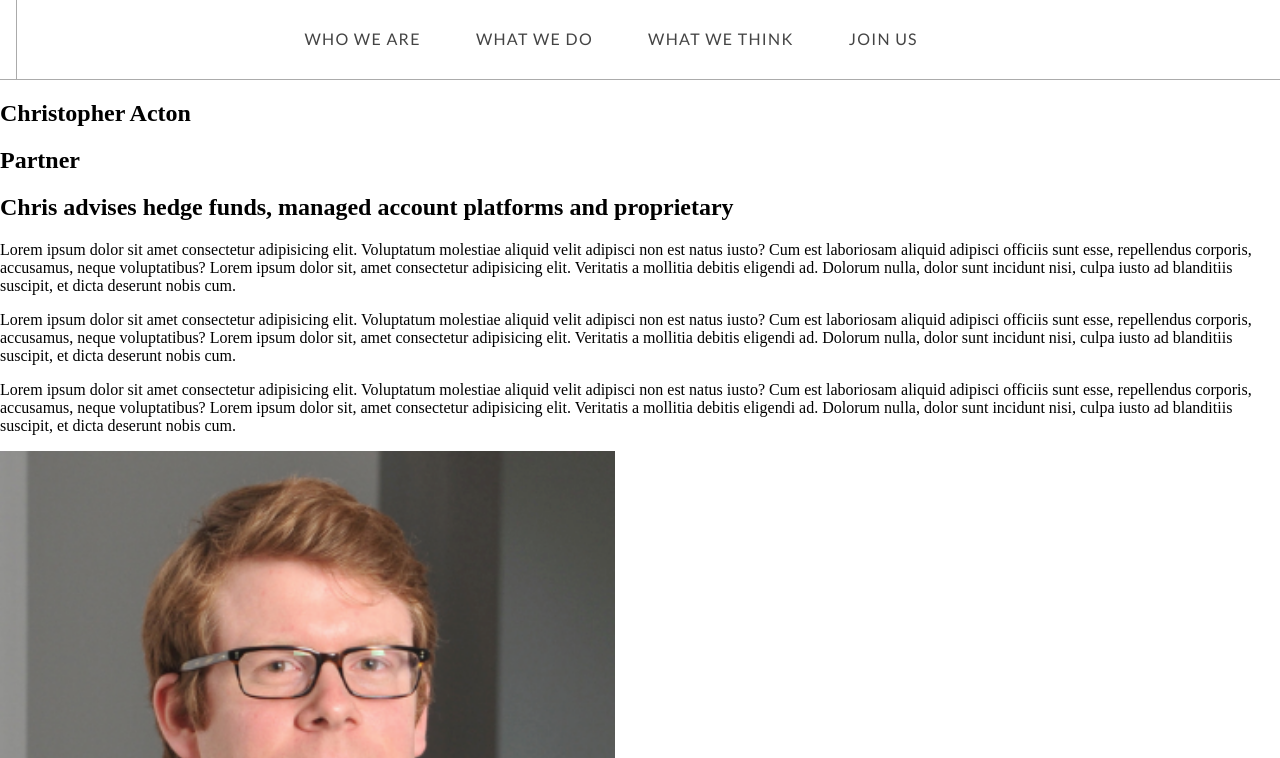
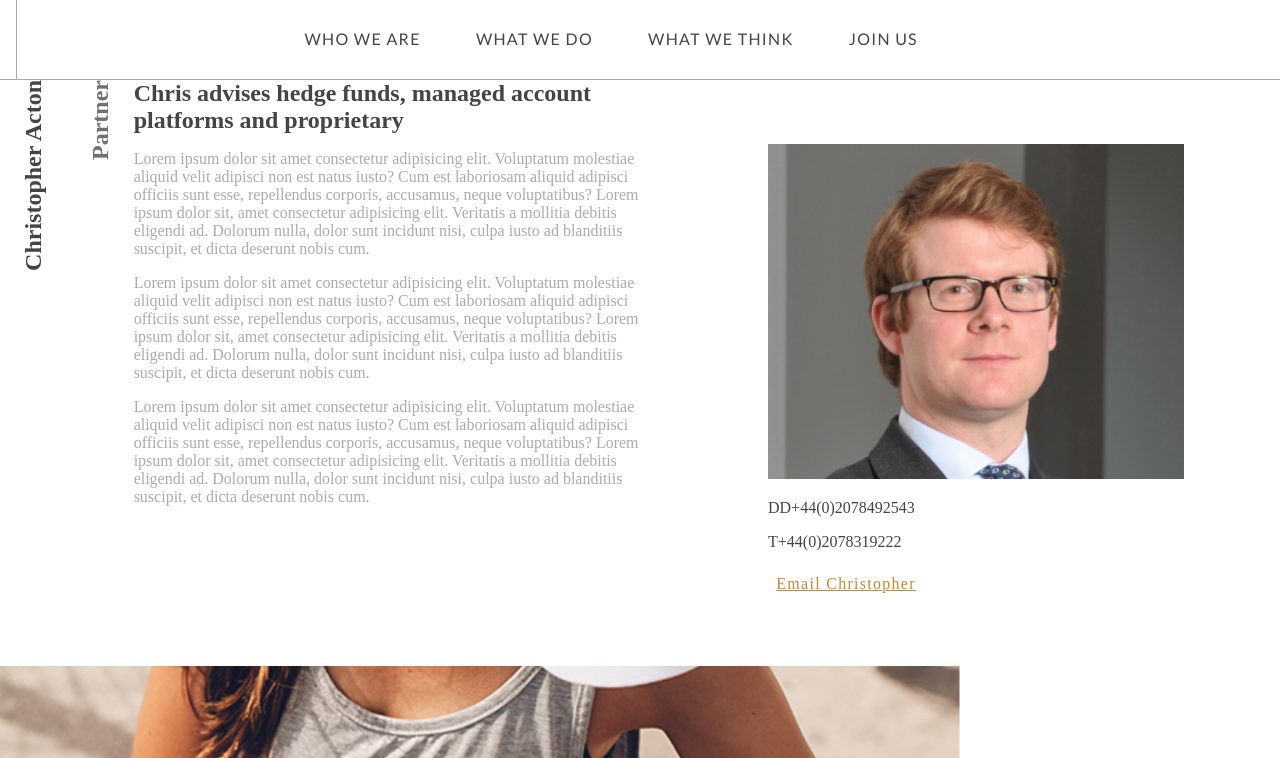
Before and after one commit to Nadjatur/fws-fe-test-macfarlanes_nadja-tur, a plain HTML site: page index.html in a window 1280 px wide. Shown: the part 42-800 px from the top of the page. Drawn offline with Linux system fonts and the light colour scheme.

Commit message:
Added css on first section

```diff
--- a/index.html
+++ b/index.html
@@ -36,45 +36,54 @@
     </header>
     <main>
       <section>
-        <div>
-          <h1>Christopher Acton</h1>
-          <h1>Partner</h1>
+        <div class="intro">
+          <div class="intro1">
+            <h1 class="chg-color1">Christopher Acton</h1>
+            <h1 class="chg-color">Partner</h1>
+            <div class="about">
               <h2>
-            Chris advises hedge funds, managed account platforms and proprietary
+                Chris advises hedge funds, managed account platforms and
+                proprietary
               </h2>
-        </div>
+
               <p>
-          Lorem ipsum dolor sit amet consectetur adipisicing elit. Voluptatum
-          molestiae aliquid velit adipisci non est natus iusto? Cum est
-          laboriosam aliquid adipisci officiis sunt esse, repellendus corporis,
-          accusamus, neque voluptatibus? Lorem ipsum dolor sit, amet consectetur
-          adipisicing elit. Veritatis a mollitia debitis eligendi ad. Dolorum
-          nulla, dolor sunt incidunt nisi, culpa iusto ad blanditiis suscipit,
-          et dicta deserunt nobis cum.
+                Lorem ipsum dolor sit amet consectetur adipisicing elit.
+                Voluptatum molestiae aliquid velit adipisci non est natus iusto?
+                Cum est laboriosam aliquid adipisci officiis sunt esse,
+                repellendus corporis, accusamus, neque voluptatibus? Lorem ipsum
+                dolor sit, amet consectetur adipisicing elit. Veritatis a
+                mollitia debitis eligendi ad. Dolorum nulla, dolor sunt incidunt
+                nisi, culpa iusto ad blanditiis suscipit, et dicta deserunt
+                nobis cum.
               </p>
               <p>
-          Lorem ipsum dolor sit amet consectetur adipisicing elit. Voluptatum
-          molestiae aliquid velit adipisci non est natus iusto? Cum est
-          laboriosam aliquid adipisci officiis sunt esse, repellendus corporis,
-          accusamus, neque voluptatibus? Lorem ipsum dolor sit, amet consectetur
-          adipisicing elit. Veritatis a mollitia debitis eligendi ad. Dolorum
-          nulla, dolor sunt incidunt nisi, culpa iusto ad blanditiis suscipit,
-          et dicta deserunt nobis cum.
+                Lorem ipsum dolor sit amet consectetur adipisicing elit.
+                Voluptatum molestiae aliquid velit adipisci non est natus iusto?
+                Cum est laboriosam aliquid adipisci officiis sunt esse,
+                repellendus corporis, accusamus, neque voluptatibus? Lorem ipsum
+                dolor sit, amet consectetur adipisicing elit. Veritatis a
+                mollitia debitis eligendi ad. Dolorum nulla, dolor sunt incidunt
+                nisi, culpa iusto ad blanditiis suscipit, et dicta deserunt
+                nobis cum.
               </p>
               <p>
-          Lorem ipsum dolor sit amet consectetur adipisicing elit. Voluptatum
-          molestiae aliquid velit adipisci non est natus iusto? Cum est
-          laboriosam aliquid adipisci officiis sunt esse, repellendus corporis,
-          accusamus, neque voluptatibus? Lorem ipsum dolor sit, amet consectetur
-          adipisicing elit. Veritatis a mollitia debitis eligendi ad. Dolorum
-          nulla, dolor sunt incidunt nisi, culpa iusto ad blanditiis suscipit,
-          et dicta deserunt nobis cum.
+                Lorem ipsum dolor sit amet consectetur adipisicing elit.
+                Voluptatum molestiae aliquid velit adipisci non est natus iusto?
+                Cum est laboriosam aliquid adipisci officiis sunt esse,
+                repellendus corporis, accusamus, neque voluptatibus? Lorem ipsum
+                dolor sit, amet consectetur adipisicing elit. Veritatis a
+                mollitia debitis eligendi ad. Dolorum nulla, dolor sunt incidunt
+                nisi, culpa iusto ad blanditiis suscipit, et dicta deserunt
+                nobis cum.
               </p>
-        <div>
+            </div>
+          </div>
+          <div class="intro2">
             <img src="assets/Mask Group 1.png" />
             <p>DD+44(0)2078492543</p>
             <p>T+44(0)2078319222</p>
             <a href="#">Email Christopher</a>
+          </div>
         </div>
       </section>
       <section>
@@ -159,7 +168,7 @@
           </div>
         </div>
       </div>
-      <p> © DEVTEST -2019 All Right Reserved.</p>
+      <p>© DEVTEST -2019 All Right Reserved.</p>
     </footer>
   </body>
 </html>
--- a/scss/style.scss
+++ b/scss/style.scss
@@ -6,6 +6,7 @@
 //h2{font-family: "Playfair Display", sans-serif;}
 body {
     margin: 0;
+    overflow-x: hidden;
 }
 .menu{
     display: flex;
@@ -38,6 +39,8 @@ a:hover{
     color:$red;
 }
 
+
+
 .menu_part1{
     border-right: solid $grey 1px;
 }
@@ -49,3 +52,26 @@ a:hover{
     margin: auto;
     width: 80%;
 }
+.chg-color{color: $dark-grey;}
+    .chg-color1{color: $dark-brown;}
+h1{writing-mode:vertical-rl;transform: rotate(180deg);
+
+}
+.intro{display: flex;}
+.about{display: inline;
+    p{color: $grey;}
+    h2{color:$dark-brown}
+}
+.intro1 {
+    display: flex;
+    flex-direction: row;
+    align-items: flex-start;
+}
+
+.intro2{
+    color:$dark-brown;
+    a{color:$orange;text-decoration: underline;}
+      img{ width: 26em;}
+        margin: 4em  6em;
+}
+h2{margin: 0;}
```
Also changed, not shown: css/style.css, 1 other file. Lines whose indentation alone changed are shown as unchanged.
